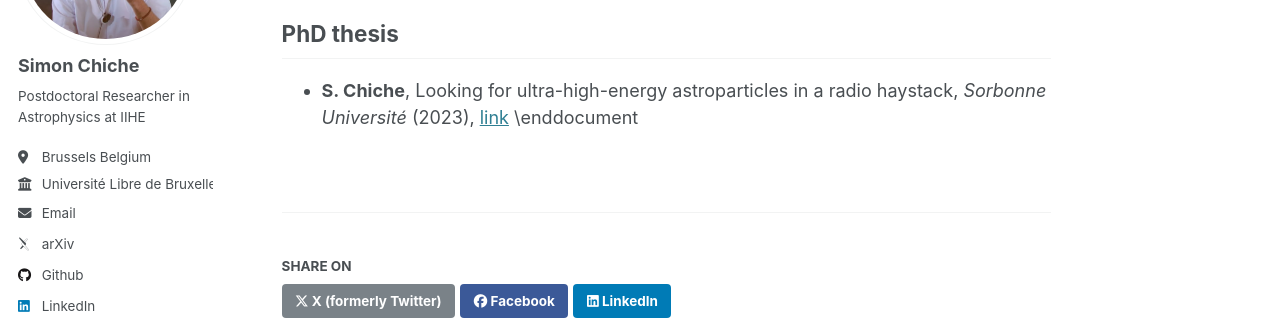
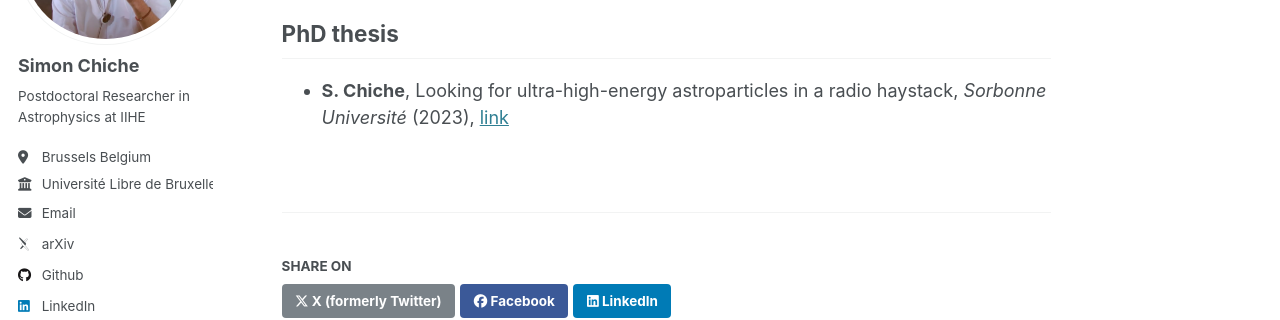
Before and after one commit to simonchiche/simonchiche.github.io, a Jekyll site: the page built from _publications/publications.md, in a window 1280 px wide and 900 px high, scrolled down 1480 px. Shown: the part 224-544 px from the top of the window. Built offline with Jekyll 4.4.1, drawn with Linux system fonts in a browser that asks for light colours; some web fonts are replaced.

Commit message:
pub update

```diff
--- a/_publications/publications.md
+++ b/_publications/publications.md
@@ -35,4 +35,4 @@ Below is a selection of my publications. For a complete list, please visit [Goog
 
 ## PhD thesis
 
-- **S. Chiche**, Looking for ultra-high-energy astroparticles in a radio haystack, *Sorbonne Université* (2023), [link](https://theses.hal.science/tel-04356502/document) \enddocument
+- **S. Chiche**, Looking for ultra-high-energy astroparticles in a radio haystack, *Sorbonne Université* (2023), [link](https://theses.hal.science/tel-04356502/document)
```
